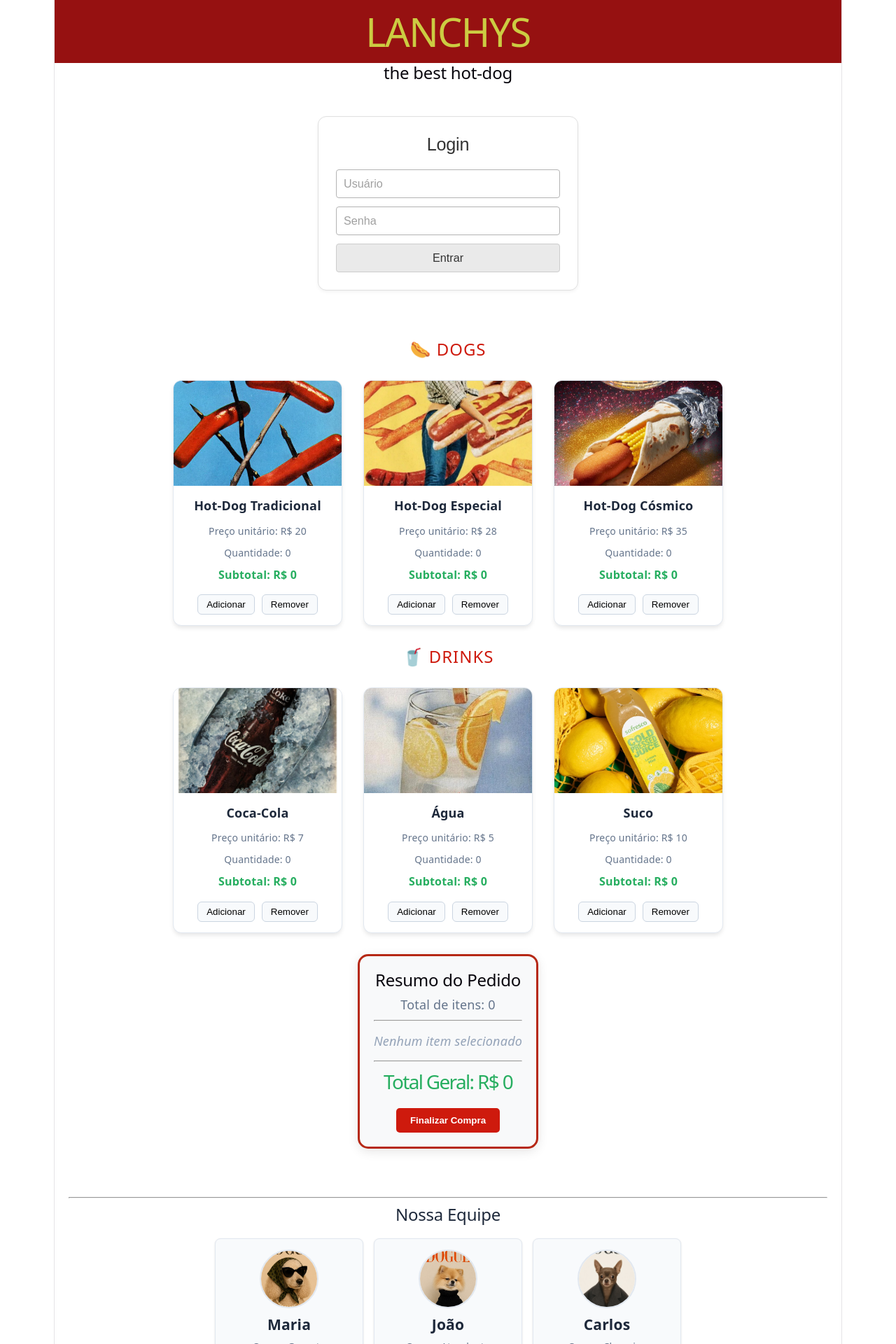
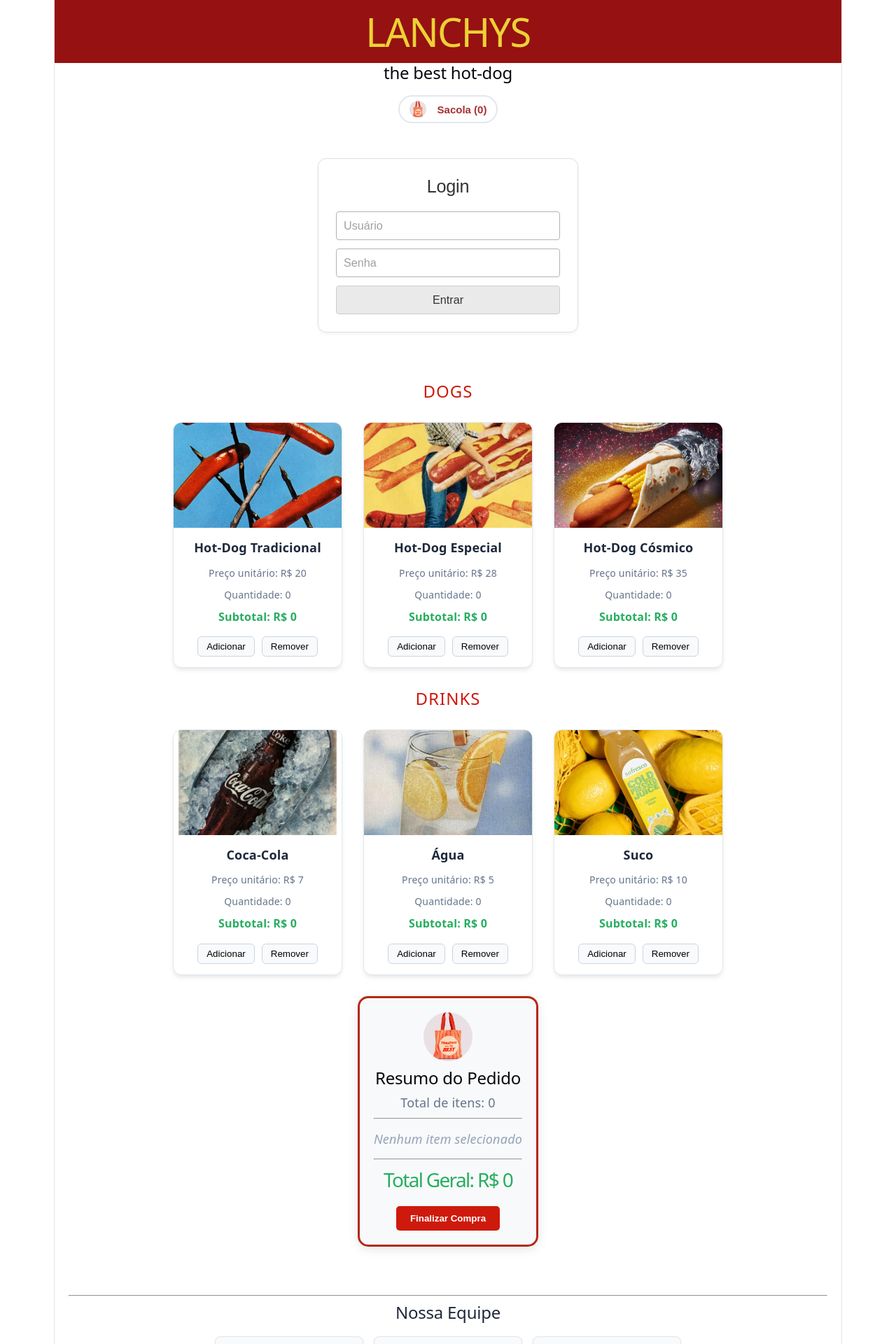
Before and after one commit to TiciMilfont/APP.nude, a React (Vite) app: page / in a window 1280 px wide. Shown: the top 1920 px of the page at 70% size. Built offline with nearby package versions, Linux system fonts and the light colour scheme.

Commit message:
Alerta PopUp e Contador carrinho

```diff
--- a/src/App.css
+++ b/src/App.css
@@ -408,3 +408,96 @@
     margin: 30px 0 10px 0;
     text-transform: uppercase;
   }
+
+  /* ==========================================================================
+   POPUP DE ALERTA E NOVOS BOTOES
+   ========================================================================== */
+.popup-overlay {
+  position: fixed;
+  top: 0;
+  left: 0;
+  width: 100vw;
+  height: 100vh;
+  background: rgba(0, 0, 0, 0.5);
+  display: flex;
+  justify-content: center;
+  align-items: center;
+  z-index: 1000;
+}
+
+.popup-card {
+  background: white;
+  padding: 20px;
+  border-radius: 12px;
+  text-align: center;
+  box-shadow: 0 5px 15px rgba(0,0,0,0.3);
+  max-width: 300px;
+  animation: popIn 0.3s ease;
+}
+
+.popup-img {
+  width: 120px;
+  height: 120px;
+  object-fit: cover;
+  border-radius: 8px;
+  margin: 10px 0;
+}
+
+.popup-btn-fechar {
+  background: #ce1a0d;
+  color: white;
+  border: none;
+  padding: 8px 16px;
+  border-radius: 5px;
+  cursor: pointer;
+  font-weight: bold;
+}
+
+@keyframes popIn {
+  from { transform: scale(0.8); opacity: 0; }
+  to { transform: scale(1); opacity: 1; }
+}
+
+/* Botões do Resumo */
+.botoes-resumo {
+  display: flex;
+  flex-direction: column;
+  gap: 10px;
+  align-items: center;
+}
+
+.btn-esvaziar {
+  background-color: #64748b;
+  color: white;
+  border: none;
+  padding: 8px 15px;
+  border-radius: 5px;
+  cursor: pointer;
+  font-size: 14px;
+}
+
+.btn-esvaziar:hover {
+  background-color: #475569;
+}
+
+/* Botão da Sacola no Header */
+.btn-sacola-header {
+  background-color: #27ae60;
+  color: white;
+  border: none;
+  padding: 10px 18px;
+  border-radius: 20px;
+  font-weight: bold;
+  font-size: 16px;
+  cursor: pointer;
+}
+
+/* Imagem da sacola dentro do card de resumo */
+.img-sacola-resumo {
+  width: 70px;
+  height: 70px;
+  object-fit: cover;
+  border-radius: 50%;
+  margin: 0 auto 10px auto;
+  display: block;
+}
--- a/src/App.jsx
+++ b/src/App.jsx
@@ -3,10 +3,10 @@ import Header from "./COMPONENTS/HEADER";
 import Login from "./COMPONENTS/login";
 import Funcionario from "./COMPONENTS/Funcionario";
 import CardProd from "./COMPONENTS/Card.prod";
+import AlertaPopup from "./COMPONENTS/AlertaPopup";
 import "./App.css";
 
 function App() {
-  // 1. Estrutura de produtos igual ao padrão do professor
   const lanches = [
     { id: 1, nome: "Hot-Dog Tradicional", preco: 20, categoria: "Dogs", imagem: "/imagem/tradi.png" },
     { id: 2, nome: "Hot-Dog Especial", preco: 28, categoria: "Dogs", imagem: "/imagem/espe.png" },
@@ -16,49 +16,73 @@ function App() {
     { id: 6, nome: "Suco", preco: 10, categoria: "Drinks", imagem: "/imagem/suco.jpg" },
   ];
 
-  // 2. Estado único para gerenciar as quantidades de todos os itens pelo ID
+  // Estado das quantidades iniciando zerado para cada ID
   const [quantidades, setQuantidades] = useState({
-    1: 0, // Hot-Dog Tradicional
-    2: 0, // Hot-Dog Especial
-    3: 0, // Hot-Dog Cósmico
-    4: 0, // Coca-Cola
-    5: 0, // Água
-    6: 0  // Suco
+    1: 0, 2: 0, 3: 0, 4: 0, 5: 0, 6: 0
   });
 
-  // Função auxiliar para atualizar a quantidade de um item específico
-  const atualizarQuantidade = (id, novaQtd) => {
+  // Estado para controlar o Pop-up do alerta
+  const [produtoAlerta, setProdutoAlerta] = useState(null);
+
+  // Função para alterar a quantidade de um item
+  const alterarQtd = (id, novaQtd) => {
+    const qtdAntiga = quantidades[id] || 0;
+
+    // Se AUMENTOU, abre o alerta com o produto
+    if (novaQtd > qtdAntiga) {
+      const itemAdicionado = lanches.find((p) => p.id === id);
+      setProdutoAlerta(itemAdicionado);
+    }
+
+    // Atualiza o objeto de quantidades
     setQuantidades((prev) => ({
       ...prev,
-      [id]: Math.max(0, novaQtd) // Garante que não fique menor que 0
+      [id]: Math.max(0, novaQtd)
     }));
   };
 
-  // Lista estática da equipe de funcionários
+  // Zera a sacola
+  const esvaziarSacola = () => {
+    setQuantidades({ 1: 0, 2: 0, 3: 0, 4: 0, 5: 0, 6: 0 });
+  };
+
+  // Cálculos dinâmicos
+  const totalItens = Object.values(quantidades).reduce((acc, curr) => acc + curr, 0);
+
+  const valorTotalPedido = lanches.reduce((total, item) => {
+    return total + item.preco * (quantidades[item.id] || 0);
+  }, 0);
+
   const dadosFuncionarios = [
     { id: 1, nome: "Maria", cargo: "Gerente", imagem: "/imagem/dog3.jpg" },
     { id: 2, nome: "João", cargo: "Atendente", imagem: "/imagem/dog2.jpg" },
     { id: 3, nome: "Carlos", cargo: "Chapeiro", imagem: "/imagem/dod1.jpg" }
   ];
 
-  // 3. Cálculo dinâmico do total do pedido percorrendo a lista
-  const valorTotalPedido = lanches.reduce((total, item) => {
-    return total + item.preco * (quantidades[item.id] || 0);
-  }, 0);
-
-  // Cálculo do total de itens no carrinho
-  const totalItens = Object.values(quantidades).reduce((acc, qtd) => acc + qtd, 0);
-
   return (
     <>
-      <Header titulo="LANCHYS" subtitulo="the best hot-dog" />
+      {/* POP-UP ALERTA */}
+      {produtoAlerta && (
+        <AlertaPopup
+          produto={produtoAlerta}
+          onClose={() => setProdutoAlerta(null)}
+        />
+      )}
+
+      {/* HEADER */}
+      <Header
+        titulo="LANCHYS"
+        subtitulo="the best hot-dog"
+        totalItens={totalItens}
+      />
+
       <Login />
 
-      {/* SEÇÃO DE DOGS */}
-<h2 className="titulo-categoria">🌭 Dogs</h2>
+      {/* DOGS */}
+      <h2 className="titulo-categoria"> DOGS </h2>
       <div className="menu-produtos">
         {lanches
-    .filter((produto) => produto.categoria === "Dogs")
+          .filter((p) => p.categoria === "Dogs")
           .map((produto) => (
             <CardProd
               key={produto.id}
@@ -66,16 +90,16 @@ function App() {
               preco={produto.preco}
               imagem={produto.imagem}
               quantidade={quantidades[produto.id] || 0}
-        setQuantidade={(novaQtd) => atualizarQuantidade(produto.id, novaQtd)}
+              setQuantidade={(novaQtd) => alterarQtd(produto.id, novaQtd)}
             />
           ))}
       </div>
 
-{/* SEÇÃO DE DRINKS */}
-<h2 className="titulo-categoria">🥤 Drinks</h2>
+      {/* DRINKS */}
+      <h2 className="titulo-categoria"> DRINKS </h2>
       <div className="menu-produtos">
         {lanches
-    .filter((produto) => produto.categoria === "Drinks")
+          .filter((p) => p.categoria === "Drinks")
           .map((produto) => (
             <CardProd
               key={produto.id}
@@ -83,17 +107,21 @@ function App() {
               preco={produto.preco}
               imagem={produto.imagem}
               quantidade={quantidades[produto.id] || 0}
-        setQuantidade={(novaQtd) => atualizarQuantidade(produto.id, novaQtd)}
+              setQuantidade={(novaQtd) => alterarQtd(produto.id, novaQtd)}
             />
           ))}
       </div>
 
-      {/* Seção do Resumo do Pedido */}
+      {/* RESUMO DO PEDIDO */}
       <div className="card-total-geral">
+        {/* Imagem da sacola adicionada aqui */}
+  <img
+    src="/imagem/sac.jpg"
+    alt="Sacola de Compras"
+    className="img-sacola-resumo"
+  />
         <h2>Resumo do Pedido</h2>
-        <p className="total-itens-texto">
-          Total de itens: {totalItens}
-        </p>
+        <p className="total-itens-texto">Total de itens: {totalItens}</p>
 
         <hr />
 
@@ -108,7 +136,6 @@ function App() {
             );
           })}
 
-          {/* Mensagem exibida apenas quando o carrinho está vazio */}
           {totalItens === 0 && (
             <p className="carrinho-vazio-texto">Nenhum item selecionado</p>
           )}
@@ -117,14 +144,22 @@ function App() {
         <hr />
 
         <h1 className="total-geral-preco">Total Geral: R$ {valorTotalPedido}</h1>
+
+        <div className="botoes-resumo">
           <button className="btn-finalizar">Finalizar Compra</button>
+
+          {totalItens > 0 && (
+            <button className="btn-esvaziar" onClick={esvaziarSacola}>
+              🗑️ Esvaziar Sacola
+            </button>
+          )}
+        </div>
       </div>
 
-      {/* Seção da Equipe de Funcionários */}
+      {/* EQUIPE */}
       <div className="secao-equipe">
         <hr />
         <h2>Nossa Equipe</h2>
-
         <div className="container-funcionarios">
           {dadosFuncionarios.map((func) => (
             <Funcionario
--- /dev/null
+++ b/src/COMPONENTS/AlertaPopup.jsx
@@ -0,0 +1,27 @@
+import React, { useEffect } from "react";
+
+
+function AlertaPopup({ produto, onClose }) {
+  // Fecha o alerta automaticamente após 3 segundos
+  useEffect(() => {
+    const timer = setTimeout(() => {
+      onClose();
+    }, 3000);
+    return () => clearTimeout(timer);
+  }, [onClose]);
+
+  if (!produto) return null;
+
+  return (
+    <div className="popup-overlay">
+      <div className="popup-card">
+        <h3>Item Adicionado!</h3>
+        <img src={produto.imagem} alt={produto.nome} className="popup-img" />
+        <p><strong>{produto.nome}</strong> foi adicionado à sua sacola.</p>
+        <button onClick={onClose} className="popup-btn-fechar">OK</button>
+      </div>
+    </div>
+  );
+}
+
+export default AlertaPopup;
--- a/src/COMPONENTS/Card.prod.jsx
+++ b/src/COMPONENTS/Card.prod.jsx
@@ -1,5 +1,5 @@
 import React from 'react';
-import Contador from './Contador'; // Importamos o contador para usar aqui dentro
+import Contador from './Contador';
 
 function CardProd({ nome, preco, imagem, quantidade, setQuantidade }) {
   return (
@@ -10,7 +10,7 @@ function CardProd({ nome, preco, imagem, quantidade, setQuantidade }) {
         <h3>{nome}</h3>
         <p className="preco-unitario">Preço unitário: R$ {preco}</p>
 
-        {/* Chamamos o contador aqui dentro, passando o que ele precisa */}
+        {/* ATENÇÃO AQUI: setQuantidade={setQuantidade} precisa ser repassado */}
         <Contador
           nome={nome}
           preco={preco}
--- a/src/COMPONENTS/Contador.jsx
+++ b/src/COMPONENTS/Contador.jsx
@@ -1,10 +1,16 @@
 import React from 'react';
 
-function Contador({ nome, preco, quantidade, setQuantidade }) {
+// O Contador RECEBE quantidade e setQuantidade do App.jsx através das props
+function Contador({ preco, quantidade, setQuantidade }) {
 
-  const adicionar = () => setQuantidade(quantidade + 1);
+  const adicionar = () => {
+    setQuantidade(quantidade + 1);
+  };
+
   const remover = () => {
-    if (quantidade > 0) setQuantidade(quantidade - 1);
+    if (quantidade > 0) {
+      setQuantidade(quantidade - 1);
+    }
   };
 
   return (
--- a/src/COMPONENTS/HEADER.jsx
+++ b/src/COMPONENTS/HEADER.jsx
@@ -1,22 +1,29 @@
-import "./header.css"
+import "./header.css";
 
-
-function Header({titulo, subtitulo}) {
+function Header({ titulo, subtitulo, totalItens }) {
   return (
     <>
       <div className="titulo">
-
         <h1>{titulo}</h1>
-
       </div>
 
       <div className="Login">
         <h2>{subtitulo}</h2>
       </div>
+
+      {/* Exibe a sacola com a imagem sac.jpg e a quantidade total atualizada */}
+      <div className="sacola-header">
+        <button className="btn-sacola">
+          <img
+            src="/imagem/sac.jpg"
+            alt="Sacola"
+            className="img-sacola-header"
+          />
+          Sacola ({totalItens || 0})
+        </button>
+      </div>
     </>
-
-
-    )
+  );
 }
 
-export default Header
+export default Header;
--- a/src/COMPONENTS/header.css
+++ b/src/COMPONENTS/header.css
@@ -3,5 +3,81 @@
 }
 
 .titulo h1{
-    color: rgb(204, 204, 66);
+    color: rgb(236, 209, 54);
 }
+
+
+
+
+.sacola-header {
+    text-align: center;
+    margin: 10px 0;
+  }
+
+  .btn-sacola {
+    background-color: #e6db49;
+    color: rgb(167, 48, 48);
+    border: none;
+    padding: 8px 16px;
+    border-radius: 20px;
+    font-weight: bold;
+    font-size: 15px;
+    cursor: pointer;
+    transition: transform 0.2s, background-color 0.2s;
+  }
+
+  .btn-sacola:hover {
+    background-color: #e4e25f;
+    transform: scale(1.05);
+  }
+
+  /* Botão da sacola no Header */
+.btn-sacola {
+    position: relative;
+    display: inline-flex;
+    align-items: center;
+    justify-content: center;
+    background-color: #ffffff;
+    border: 2px solid #e2e8f0;
+    border-radius: 50px;
+    padding: 6px 14px;
+    cursor: pointer;
+    transition: transform 0.2s, box-shadow 0.2s;
+  }
+
+  .btn-sacola:hover {
+    transform: scale(1.05);
+    box-shadow: 0 4px 10px rgba(0, 0, 0, 0.15);
+  }
+
+  /* Imagem da sacola no Header */
+  .img-sacola-header {
+    width: 32px;
+    height: 32px;
+    object-fit: cover;
+    border-radius: 50%;
+    margin-right: 8px;
+  }
+
+  /* Contador de itens ao lado da imagem */
+  .badge-contador {
+    background-color: #e53e3e;
+    color: rgb(190, 26, 26);
+    font-weight: bold;
+    font-size: 0.9rem;
+    padding: 2px 8px;
+    border-radius: 12px;
+  }
+
+  .btn-sacola {
+    display: inline-flex;
+    align-items: center;
+    gap: 8px; /* Espaço entre a imagem e o texto */
+  }
+
+  .img-sacola-header {
+    width: 24px;
+    height: 24px;
+    object-fit: cover;
+    border-radius: 50%;
+  }
```
Also changed, not shown: public/imagem/sac.jpg (added). Lines whose indentation alone changed are shown as unchanged.
